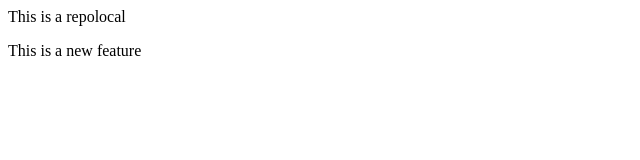
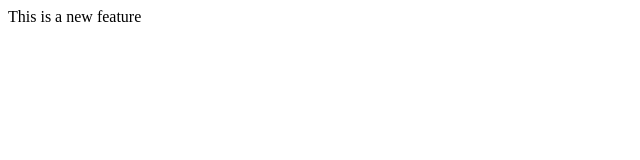
Before and after one commit to Archana-Lohana/repolocal, a plain HTML site: page index.html in a window 1280 px wide. Shown: the whole page, without its empty margins (0-640 px from the left). Drawn offline with Linux system fonts and the light colour scheme.

Commit message:
Fixed changing

```diff
--- a/index.html
+++ b/index.html
@@ -1,2 +1 @@
-<p>This is a repolocal</p>
 <p>This is a new feature</p>
```
